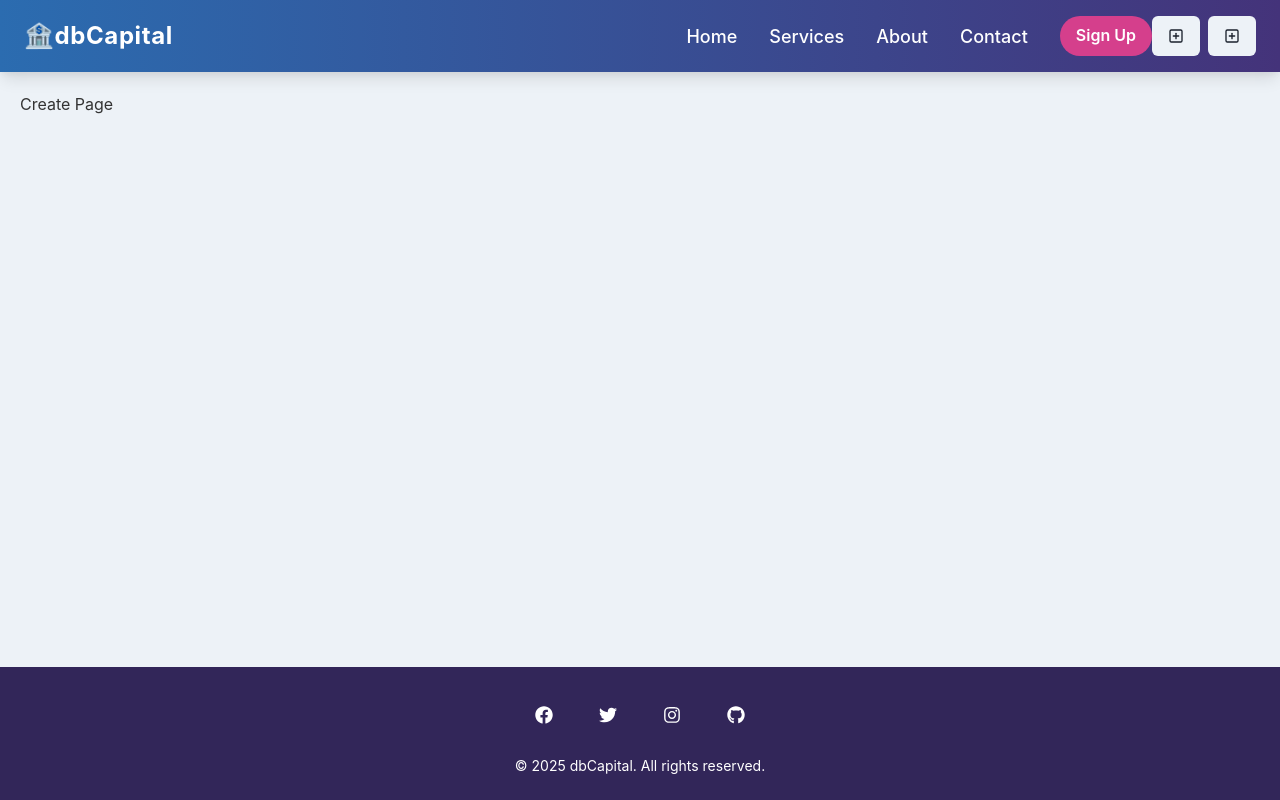
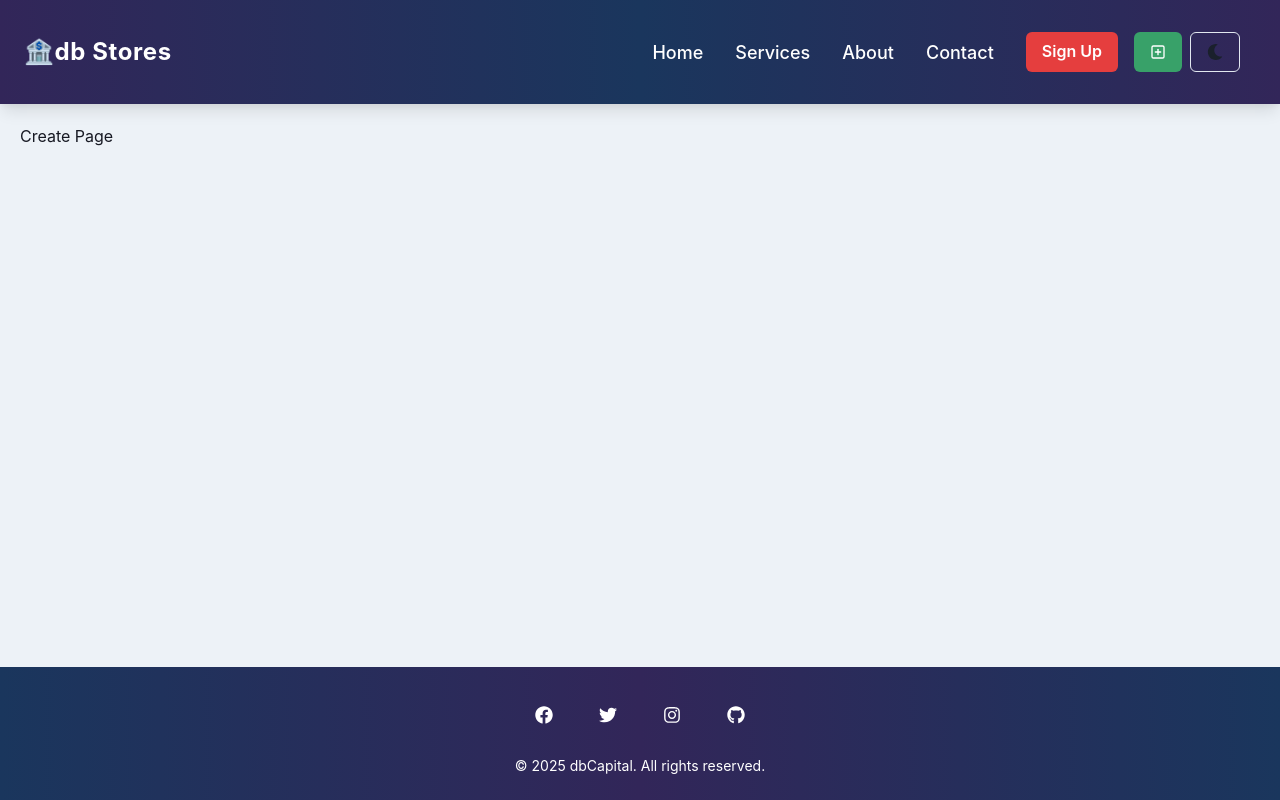
Before and after one commit to realkendo/mern-product-store, a React (Vite) app in the folder frontend/: page /create in a window 1280 px wide. Built offline with nearby package versions, Linux system fonts and the light colour scheme.

Commit message:
styling bg, footer & navbar

```diff
--- a/frontend/src/App.jsx
+++ b/frontend/src/App.jsx
@@ -1,4 +1,4 @@
-import { Box, Flex } from "@chakra-ui/react";
+import { Box, Flex, useColorMode } from "@chakra-ui/react";
 import { Routes, Route } from "react-router-dom";
 import Homepage from "./pages/HomePage";
 import Createpage from "./pages/createPage";
@@ -6,13 +6,19 @@ import NavBar from "./components/NavBar";
 import Footer from "./components/Footer";
 
 function App() {
+  const { colorMode } = useColorMode();
   return (
-    <Box bg="gray.100" minHeight="100vh">
+    <Box
+      bg={colorMode === "light" ? "gray.100" : "blue.900"}
+      color={colorMode === "light" ? "gray.900" : "gray.100"}
+      minHeight="100vh"
+      transition="background 0.3 ease"
+    >
       <Flex direction="column" minHeight="100vh">
         <NavBar />
 
         {/* Main Content - Pushes Footer Down */}
-        <Box flex="1" p={5} color="#333">
+        <Box flex="1" p={5}>
           <Routes>
             <Route path="/" element={<Homepage />} />
             <Route path="/create" element={<Createpage />} />
--- a/frontend/src/components/Footer.jsx
+++ b/frontend/src/components/Footer.jsx
@@ -3,7 +3,13 @@ import { FaFacebook, FaTwitter, FaInstagram, FaGithub } from "react-icons/fa";
 
 function Footer() {
   return (
-    <Box bg="purple.900" color="white" py={6} mt={10} textAlign="center">
+    <Box
+      bgGradient="linear(to-r, blue.900, purple.900, blue.900)"
+      color="white"
+      py={6}
+      mt={10}
+      textAlign="center"
+    >
       <Flex justify="center" gap={4}>
         <SocialIcon href="https://facebook.com" icon={<FaFacebook />} />
         <SocialIcon href="https://twitter.com" icon={<FaTwitter />} />
@@ -26,7 +32,7 @@ const SocialIcon = ({ href, icon }) => (
       variant="ghost"
       color="white"
       size="lg"
-      _hover={{ color: "red.300", transform: "scale(1.2)" }}
+      _hover={{ color: "red.500", transform: "scale(1.2)" }}
       transition="0.3s"
     />
   </Link>
--- a/frontend/src/components/NavBar.jsx
+++ b/frontend/src/components/NavBar.jsx
@@ -9,14 +9,19 @@ import {
   Spacer,
   HStack,
 } from "@chakra-ui/react";
+import { FaMoon, FaSun } from "react-icons/fa";
 import { HamburgerIcon, CloseIcon, PlusSquareIcon } from "@chakra-ui/icons";
+import { useColorMode } from "@chakra-ui/react";
 
 function Navbar() {
   const { isOpen, onToggle } = useDisclosure(); // Mobile menu state
 
+  // Toggle light/dark mode
+  const { colorMode, toggleColorMode } = useColorMode();
+
   return (
     <Box
-      bgGradient="linear(to-r, blue.600, purple.800)"
+      bgGradient="linear(to-r, purple.900, blue.900, purple.900)"
       color="white"
       px={6}
       py={4}
@@ -28,7 +33,7 @@ function Navbar() {
       <Flex align="center">
         {/* Logo */}
         <Box fontSize="2xl" fontWeight="bold" letterSpacing="wide">
-          🏦dbCapital
+          🏦db Stores
         </Box>
 
         <Spacer />
@@ -39,24 +44,22 @@ function Navbar() {
           <NavItem href="#">Services</NavItem>
           <NavItem href="#">About</NavItem>
           <NavItem href="#">Contact</NavItem>
-          <Button colorScheme="pink" variant="solid" borderRadius="full">
+          <Button colorScheme="red" variant="solid">
             Sign Up
           </Button>
         </HStack>
 
-        {/* toggle modes */}
-        <HStack spacing={2} alignItems={"center"}>
+        {/* Toggle modes */}
+        <HStack spacing={2} alignItems={"center"} margin={4}>
           <Link to={"/create"} color="white">
-            <Button>
+            <Button colorScheme="green" variant="solid">
               <PlusSquareIcon />
             </Button>
           </Link>
 
-          <Link to={"/create"} color="white">
-            <Button>
-              <PlusSquareIcon />
-            </Button>
-          </Link>
+          <Button onClick={toggleColorMode} variant="outline">
+            {colorMode === "light" ? <FaMoon /> : <FaSun />}
+          </Button>
         </HStack>
 
         {/* Mobile Menu Button */}
@@ -68,7 +71,7 @@ function Navbar() {
           variant="outline"
           color="white"
           borderColor="white"
-          _hover={{ bg: "whiteAlpha.300" }}
+          _hover={{ bg: "red.500" }}
         />
       </Flex>
 
@@ -102,7 +105,7 @@ const NavItem = ({ href, children }) => (
     href={href}
     fontSize="lg"
     fontWeight="medium"
-    _hover={{ color: "red.300" }}
+    _hover={{ color: "red.500" }}
   >
     {children}
   </Link>
```
